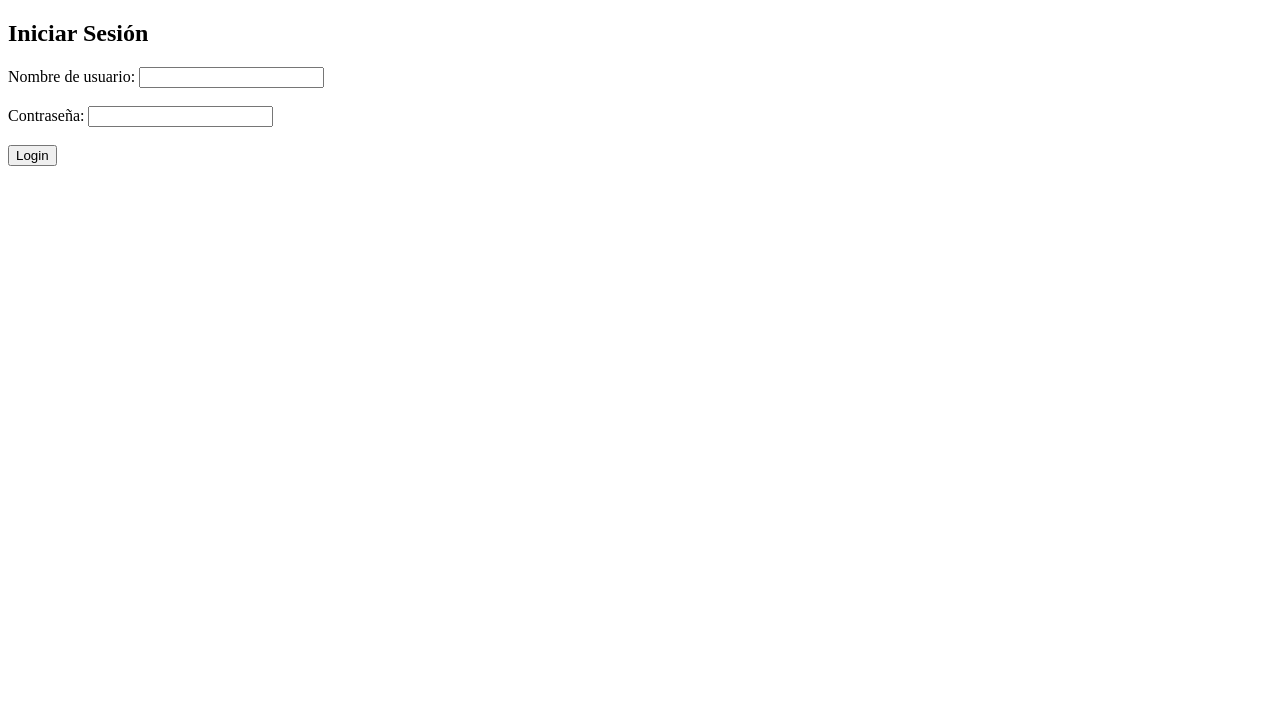
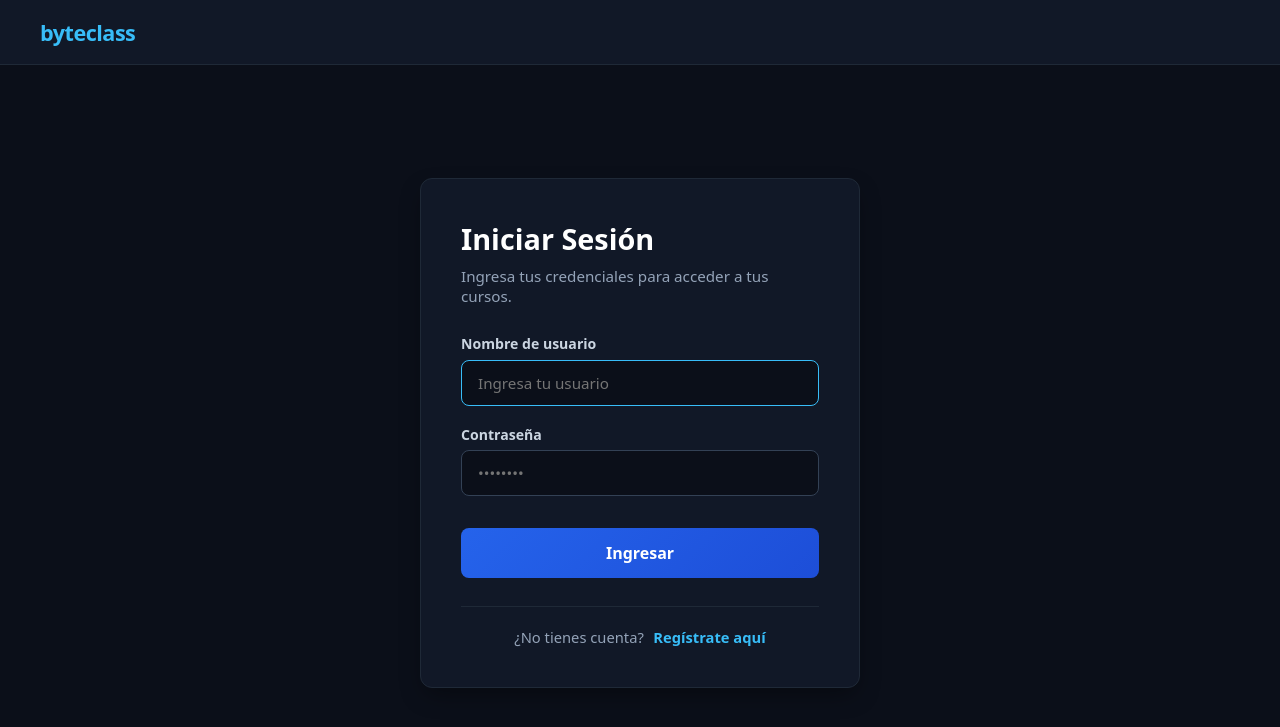
Before and after one commit to AntinaoMatias/byteclass, a Django app: page /login/ in a window 1280 px wide. Shown: the top 727 px of the page. Run offline with Django 5.2, Linux system fonts and the light colour scheme; parts of the project's set-up code (start-up, migrations or seed data) failed here and were passed over.

Commit message:
login estilizado y ajuste de configuraciones

```diff
--- a/byteclass/templates/byteclass/detalle_curso.html
+++ b/byteclass/templates/byteclass/detalle_curso.html
@@ -228,7 +228,7 @@
     </nav>
 
     <div class="container">
-        <a href="{% url 'dashboard' %}" class="btn-volver">← Volver al Dashboard</a>
+        <a href="{% url 'pagina_inicio' %}" class="btn-volver">← Volver al Inicio</a>
 
         <!-- Hero del Curso -->
         <div class="course-hero">
--- a/byteclass/templates/registration/login.html
+++ b/byteclass/templates/registration/login.html
@@ -1,32 +1,203 @@
 <!DOCTYPE html>
 <html lang="es">
+
 <head>
     <meta charset="UTF-8">
-    <title>Login - byteclass</title>
+    <meta name="viewport" content="width=device-width, initial-scale=1.0">
+    <title>Iniciar Sesión - byteclass</title>
+    <style>
+        * {
+            margin: 0;
+            padding: 0;
+            box-sizing: border-box;
+            font-family: system-ui, -apple-system, sans-serif;
+        }
+
+        body {
+            background-color: #0b0f19;
+            color: #f8fafc;
+            min-height: 100vh;
+            display: flex;
+            flex-direction: column;
+        }
+
+        nav {
+            background-color: #111827;
+            padding: 1.1rem 2.5rem;
+            display: flex;
+            justify-content: space-between;
+            align-items: center;
+            border-bottom: 1px solid #1f2937;
+        }
+
+        .logo {
+            font-size: 1.35rem;
+            font-weight: 800;
+            color: #38bdf8;
+            text-decoration: none;
+            letter-spacing: -0.5px;
+        }
+
+        main {
+            flex: 1;
+            display: flex;
+            align-items: center;
+            justify-content: center;
+            padding: 2.5rem 1.5rem;
+        }
+
+        .card-login {
+            background-color: #111827;
+            border: 1px solid #1f2937;
+            border-radius: 12px;
+            padding: 2.5rem;
+            width: 100%;
+            max-width: 440px;
+            box-shadow: 0 10px 25px -5px rgba(0, 0, 0, 0.4);
+        }
+
+        h2 {
+            font-size: 1.8rem;
+            font-weight: 700;
+            margin-bottom: 0.5rem;
+            color: #ffffff;
+        }
+
+        .subtitle {
+            color: #94a3b8;
+            font-size: 0.95rem;
+            margin-bottom: 1.8rem;
+        }
+
+        .form-group {
+            margin-bottom: 1.2rem;
+            display: flex;
+            flex-direction: column;
+            gap: 0.4rem;
+        }
+
+        label {
+            font-size: 0.88rem;
+            font-weight: 600;
+            color: #cbd5e1;
+        }
+
+        input {
+            width: 100%;
+            padding: 0.75rem 1rem;
+            background-color: #0b0f19;
+            border: 1px solid #334155;
+            border-radius: 8px;
+            color: #ffffff;
+            font-size: 0.95rem;
+            outline: none;
+            transition: border-color 0.2s ease;
+        }
+
+        input:focus {
+            border-color: #38bdf8;
+        }
+
+        .alert-error {
+            background-color: rgba(239, 68, 68, 0.15);
+            border: 1px solid #ef4444;
+            color: #fca5a5;
+            padding: 0.75rem 1rem;
+            border-radius: 8px;
+            font-size: 0.88rem;
+            margin-bottom: 1.5rem;
+            line-height: 1.4;
+        }
+
+        .btn-submit {
+            width: 100%;
+            background: linear-gradient(135deg, #2563eb, #1d4ed8);
+            color: #ffffff;
+            border: none;
+            padding: 0.85rem;
+            border-radius: 8px;
+            font-size: 1rem;
+            font-weight: 600;
+            cursor: pointer;
+            margin-top: 0.8rem;
+            transition: opacity 0.2s ease, transform 0.1s ease;
+        }
+
+        .btn-submit:hover {
+            opacity: 0.92;
+            transform: translateY(-1px);
+        }
+
+        .btn-submit:active {
+            transform: translateY(0);
+        }
+
+        .footer-link {
+            text-align: center;
+            margin-top: 1.8rem;
+            padding-top: 1.2rem;
+            border-top: 1px solid #1f2937;
+            font-size: 0.92rem;
+            color: #94a3b8;
+        }
+
+        .footer-link a {
+            color: #38bdf8;
+            text-decoration: none;
+            font-weight: 600;
+            margin-left: 0.35rem;
+            transition: color 0.2s ease;
+        }
+
+        .footer-link a:hover {
+            color: #7dd3fc;
+            text-decoration: underline;
+        }
+    </style>
 </head>
+
 <body>
-    <h2>Iniciar Sesión</h2>
 
-    <form method="post" action="{% url 'login' %}">
-        {% csrf_token %}
+    <nav>
+        <a href="/" class="logo">byteclass</a>
+    </nav>
 
-        <div>
-            <label for="username">Nombre de usuario:</label>
-            <input type="text" id="username" name="username" required />
+    <main>
+        <div class="card-login">
+            <h2>Iniciar Sesión</h2>
+            <p class="subtitle">Ingresa tus credenciales para acceder a tus cursos.</p>
+
+            {% if form.errors %}
+            <div class="alert-error">
+                <p>Tu nombre de usuario o contraseña no son correctos. Por favor, inténtalo nuevamente.</p>
+                {% if form.non_field_errors %}
+                    <div>{{ form.non_field_errors }}</div>
+                {% endif %}
+            </div>
+            {% endif %}
+
+            <form method="post" action="{% url 'login' %}">
+                {% csrf_token %}
+
+                <div class="form-group">
+                    <label for="username">Nombre de usuario</label>
+                    <input type="text" id="username" name="username" placeholder="Ingresa tu usuario" required autofocus />
+                </div>
+
+                <div class="form-group">
+                    <label for="password">Contraseña</label>
+                    <input type="password" id="password" name="password" placeholder="••••••••" required />
+                </div>
+
+                <button type="submit" class="btn-submit">Ingresar</button>
+            </form>
+
+            <div class="footer-link">
+                ¿No tienes cuenta? <a href="{% url 'registro' %}">Regístrate aquí</a>
+            </div>
         </div>
-        <br>
-        <div>
-            <label for="password">Contraseña:</label>
-            <input type="password" id="password" name="password" required />
-        </div>
-        <br>
+    </main>
 
-        {% if form.errors %}
-            <p style="color: red;">Tu nombre de usuario y contraseña no coinciden. Inténtalo nuevamente.</p>
-            <div style="color: red;">{{ form.non_field_errors }}</div>
-        {% endif %}
+</body>
 
-        <button type="submit">Login</button>
-    </form>
-</body>
 </html>
--- a/core/settings.py
+++ b/core/settings.py
@@ -17,7 +17,7 @@ from pathlib import Path
 # Autenticación y redirección de usuarios
 
 LOGOUT_REDIRECT_URL = '/'
-LOGIN_REDIRECT_URL = '/dashboard/'
+LOGIN_REDIRECT_URL = '/pagina_inicio/'
 
 # Build paths inside the project like this: BASE_DIR / 'subdir'.
 BASE_DIR = Path(__file__).resolve().parent.parent
--- a/core/urls.py
+++ b/core/urls.py
@@ -33,6 +33,6 @@ path('admin/', admin.site.urls),
     path('login/', auth_views.LoginView.as_view(), name='login'),
     path('logout/', auth_views.LogoutView.as_view(), name='logout'),
     path('registro/', views.registro, name='registro'),
-    path('dashboard/', views.dashboard, name='dashboard'),
+    path('pagina_inicio/', views.pagina_inicio, name='pagina_inicio'),
     path('curso/<int:curso_id>/', views.detalle_curso, name='detalle_curso'),
 ]
```
Also changed, not shown: byteclass/templates/byteclass/index.html (+5 -4 lines), byteclass/views.py (+13 -5 lines), byteclass/templates/byteclass/pagina_inicio.html (renamed from byteclass/templates/byteclass/dashboard.html).
